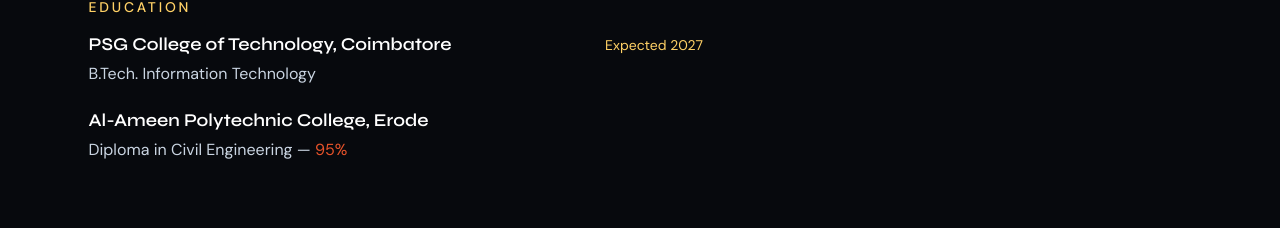
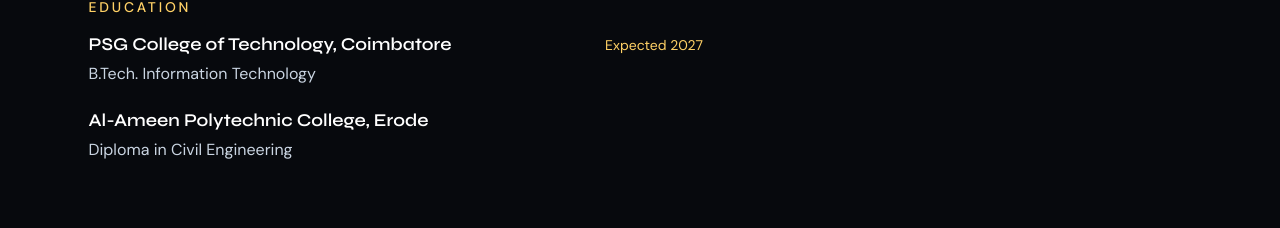
Before and after one commit to jafersathikbeta/Portfolio, a React (Vite) app: page / in a window 1280 px wide. Shown: the part 1458-1686 px from the top of the page. Built offline with nearby package versions, Linux system fonts and the light colour scheme.

Commit message:
updated about section

```diff
--- a/src/components/About.jsx
+++ b/src/components/About.jsx
@@ -65,7 +65,7 @@ const education = [
   {
     school: 'Al-Ameen Polytechnic College, Erode',
     degree: 'Diploma in Civil Engineering',
-    score: '95%',
+    score: '',
     year: '',
   },
 ]
```
